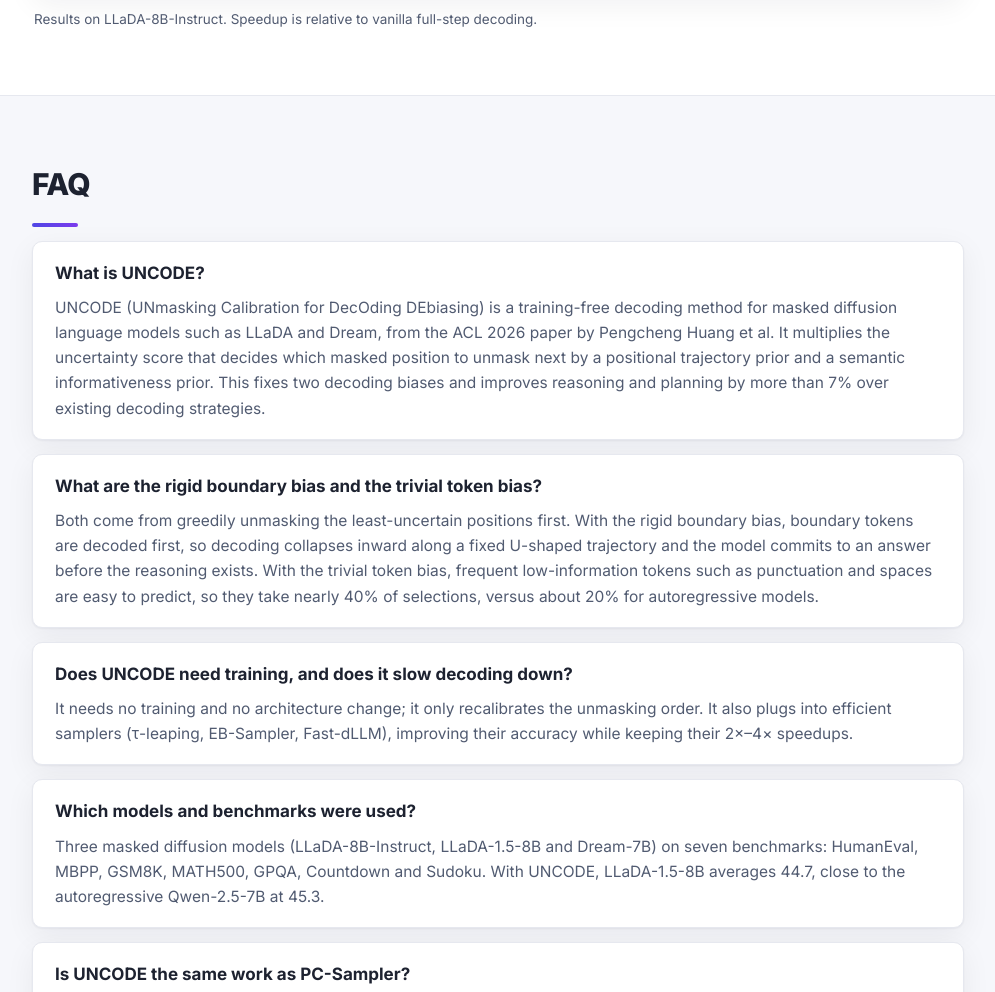
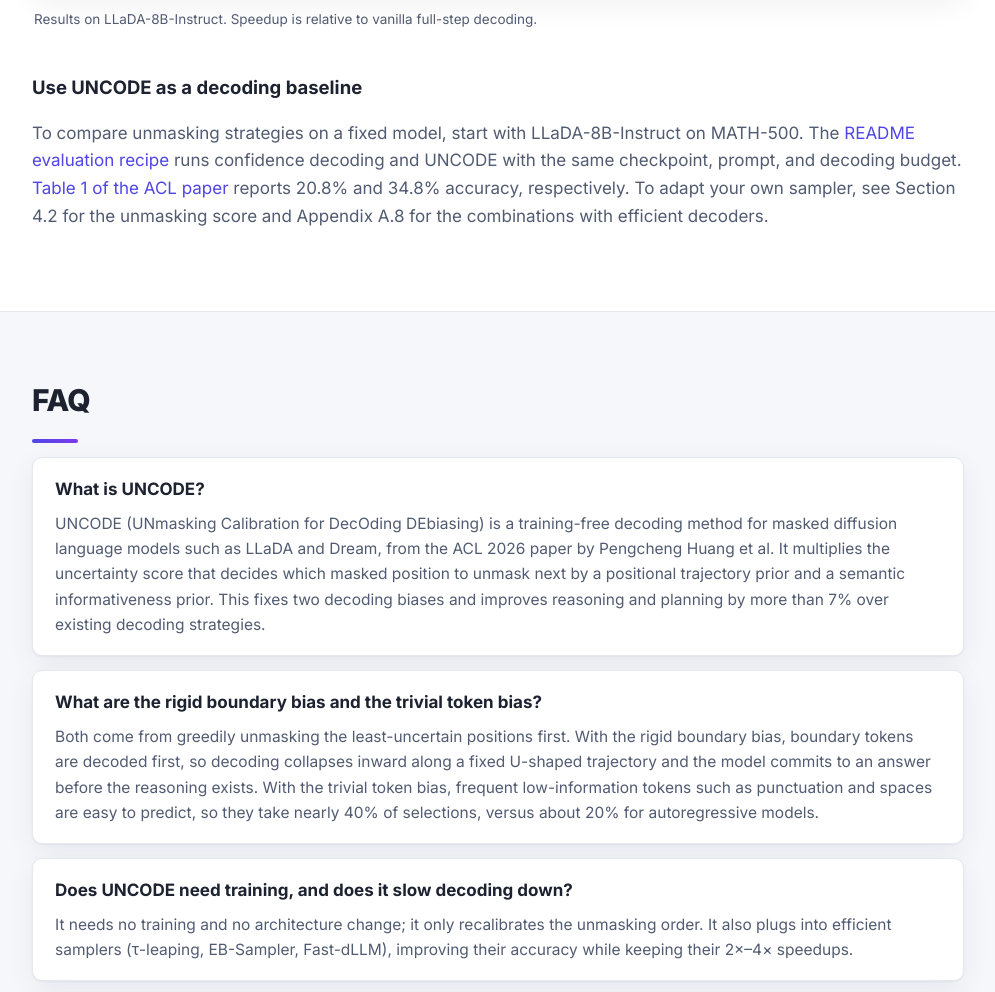
Before and after one commit to passionate11/Uncode-project-page, a plain HTML site: page index.html in a window 1280 px wide. Shown: the part 8211-9203 px from the top of the page, without its empty margins (142-1137 px from the left). Drawn offline with nearby package versions, Linux system fonts and the light colour scheme.

Commit message:
Link the MATH-500 baseline from the UNCODE project page

```diff
--- a/index.html
+++ b/index.html
@@ -439,6 +439,9 @@
       </table>
     </div>
     <p class="tnote" data-i18n="tnote.2">Results on LLaDA-8B-Instruct. Speedup is relative to vanilla full-step decoding.</p>
+
+    <h3 class="subhead" id="baseline">Use UNCODE as a decoding baseline</h3>
+    <p class="lead">To compare unmasking strategies on a fixed model, start with LLaDA-8B-Instruct on MATH-500. The <a href="https://github.com/NEUIR/Uncode#compare-uncode-with-confidence-decoding-on-math-500">README evaluation recipe</a> runs confidence decoding and UNCODE with the same checkpoint, prompt, and decoding budget. <a href="https://aclanthology.org/2026.acl-long.311.pdf#page=7">Table 1 of the ACL paper</a> reports 20.8% and 34.8% accuracy, respectively. To adapt your own sampler, see Section 4.2 for the unmasking score and Appendix A.8 for the combinations with efficient decoders.</p>
   </div>
 </section>
 
@@ -515,6 +518,7 @@
     <p><strong>UNCODE：掩码扩散模型中解码偏差的实证分析</strong>（ACL 2026 主会），第一作者为东北大学黄鹏程（Pengcheng Huang），通讯作者为刘正皓，合作单位包括清华大学和阿里巴巴。</p>
     <p>掩码扩散模型（如 LLaDA、Dream）通过迭代去掩码生成文本，去掩码的顺序决定生成质量。论文发现，常用的基于不确定性的解码会带来两种偏差：刚性边界偏差（先解码边界，答案在推理之前就被确定）和平凡词元偏差（标点、空格等低信息量词元被过度优先）。</p>
     <p>UNCODE（arXiv 早期版本名为 PC-Sampler）是一种免训练的解码校准方法：在原有不确定性分数上乘以位置轨迹先验和语义信息量先验。在 LLaDA-8B-Instruct、LLaDA-1.5-8B、Dream-7B 三个模型和七个代码、数学、科学、规划基准上，它比现有解码策略高出 7% 以上；LLaDA-1.5-8B 加上 UNCODE 后的平均分（44.7）与自回归模型 Qwen-2.5-7B（45.3）相当。代码见 GitHub NEUIR/Uncode。</p>
+    <p>想用 UNCODE 做解码基线，可以从 <a href="https://github.com/NEUIR/Uncode#compare-uncode-with-confidence-decoding-on-math-500">MATH-500 对照命令</a>开始。同一个 LLaDA-8B-Instruct 检查点、同一套提示词和解码预算下，<a href="https://aclanthology.org/2026.acl-long.311.pdf#page=7">论文表 1</a>报告的置信度采样与 UNCODE 准确率分别为 20.8% 和 34.8%。</p>
   </div>
 </section>
 
```
